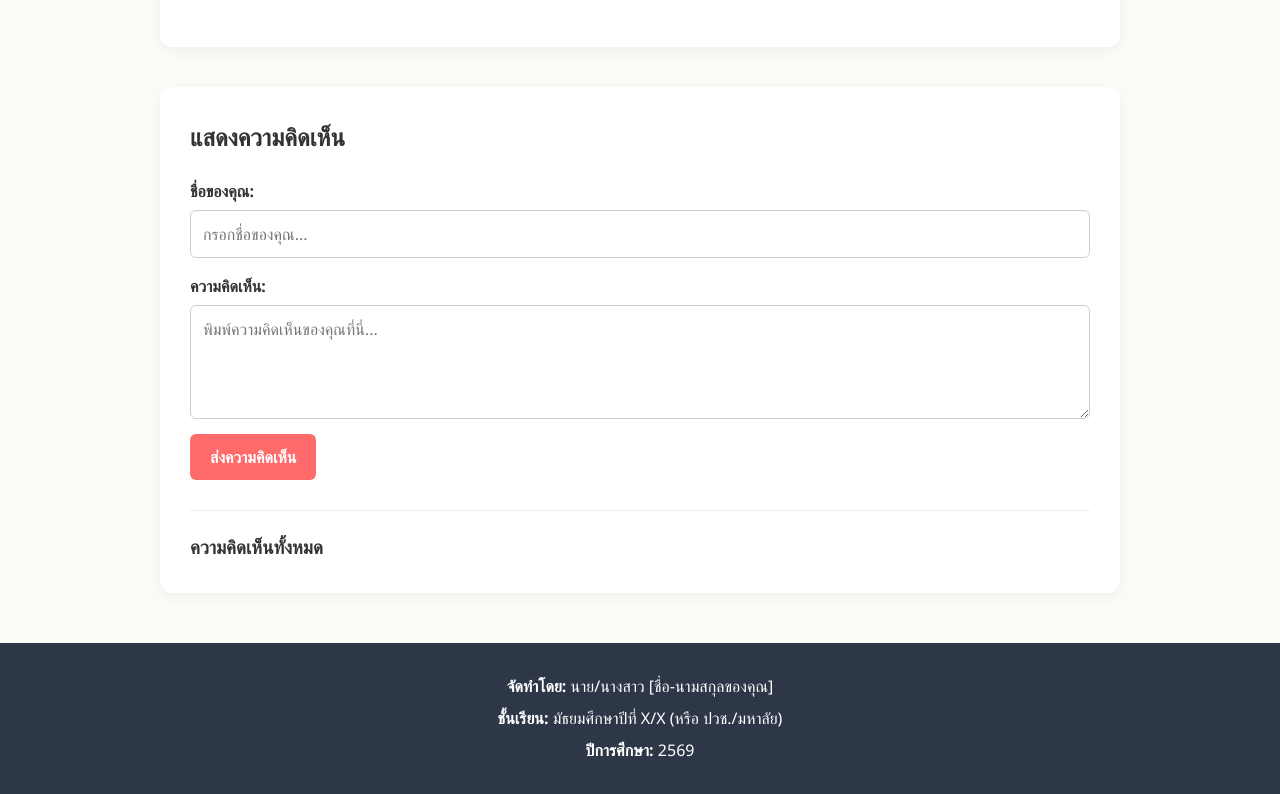
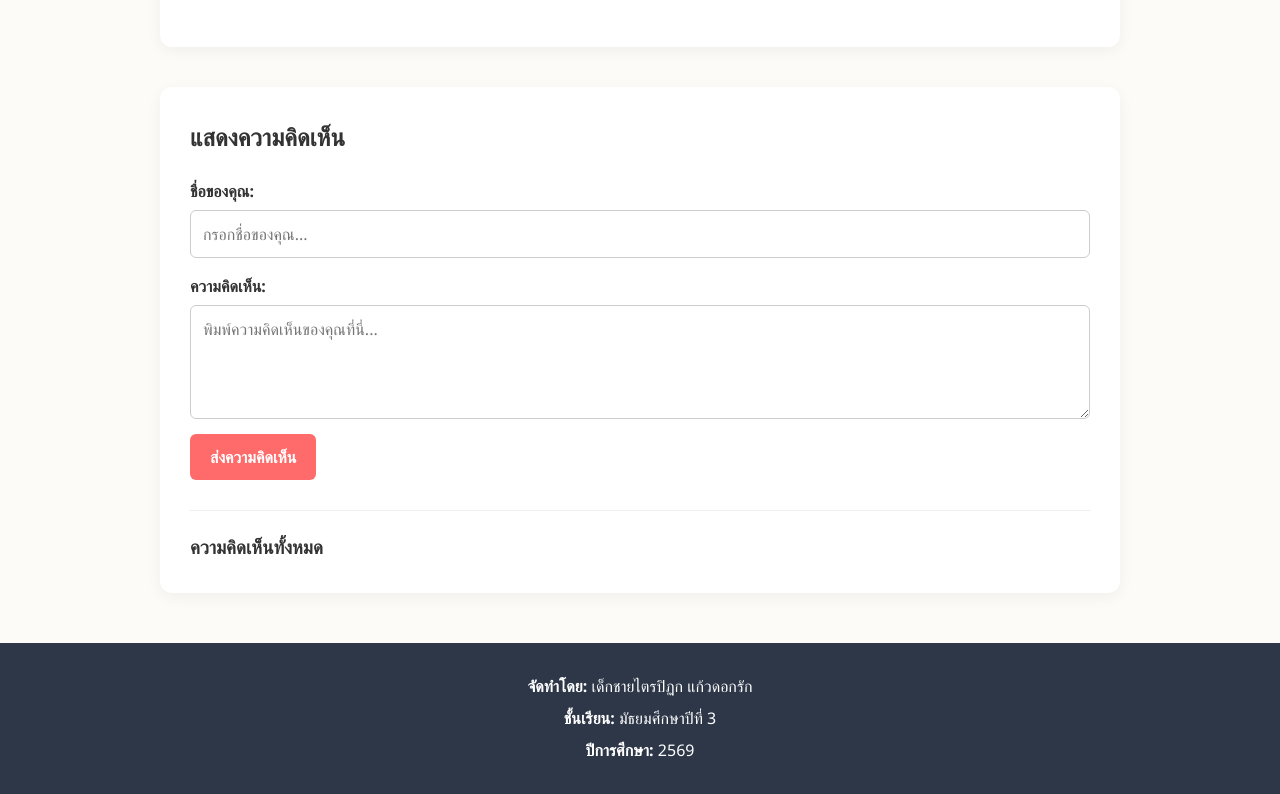
Before and after one commit to 22830-Traipidok/MyFavovites, a plain HTML site: page index.html in a window 1280 px wide. Shown: the part 966-1760 px from the top of the page. Drawn offline with Linux system fonts and the light colour scheme.

Commit message:
Update index.html

```diff
--- a/index.html
+++ b/index.html
@@ -259,7 +259,7 @@
             <div class="image-gallery">
                 <div class="food-card">
                     <!-- คุณสามารถเปลี่ยน src="ชื่อไฟล์รูปภาพของคุณ.jpg" ได้ที่นี่ -->
-                    <img src="https://images.unsplash.com/photo-1555396273-367ea4eb4db5?w=500" alt="https://www.unileverfoodsolutions.co.th/dam/global-ufs/mcos/SEA/calcmenu/recipes/TH-recipes/pasta-dishes/%E0%B8%9C%E0%B8%B1%E0%B8%94%E0%B9%84%E0%B8%97%E0%B8%A2%E0%B8%81%E0%B8%B8%E0%B9%89%E0%B8%87%E0%B8%AA%E0%B8%94/%E0%B8%9C%E0%B8%B1%E0%B8%94%E0%B9%84%E0%B8%97%E0%B8%A2%E0%B8%81%E0%B8%B8%E0%B9%89%E0%B8%87%E0%B8%AA%E0%B8%94_header.jpg" class="food-img">
+                    <img src="https://images.unsplash.com/photo-1555396273-367ea4eb4db5?w=500" alt="https://aroifin.com/wp-content/uploads/2025/03/cover-pad-thai.webp" class="food-img">
                     <p>เมนูที่ 1: ผัดไทยกุ้งสด</p>
                 </div>
                 <div class="food-card">
@@ -319,8 +319,8 @@
 
     <!-- 4. ส่วนท้ายเว็บไซต์ (Footer) -->
     <footer>
-        <p><strong>จัดทำโดย:</strong> นาย/นางสาว [ชื่อ-นามสกุลของคุณ]</p>
-        <p><strong>ชั้นเรียน:</strong> มัธยมศึกษาปีที่ X/X (หรือ ปวช./มหาลัย)</p>
+        <p><strong>จัดทำโดย:</strong> เด็กชายไตรปิฏก แก้วดอกรัก</p>
+        <p><strong>ชั้นเรียน:</strong> มัธยมศึกษาปีที่ 3</p>
         <p><strong>ปีการศึกษา:</strong> 2569</p>
     </footer>
 
```
